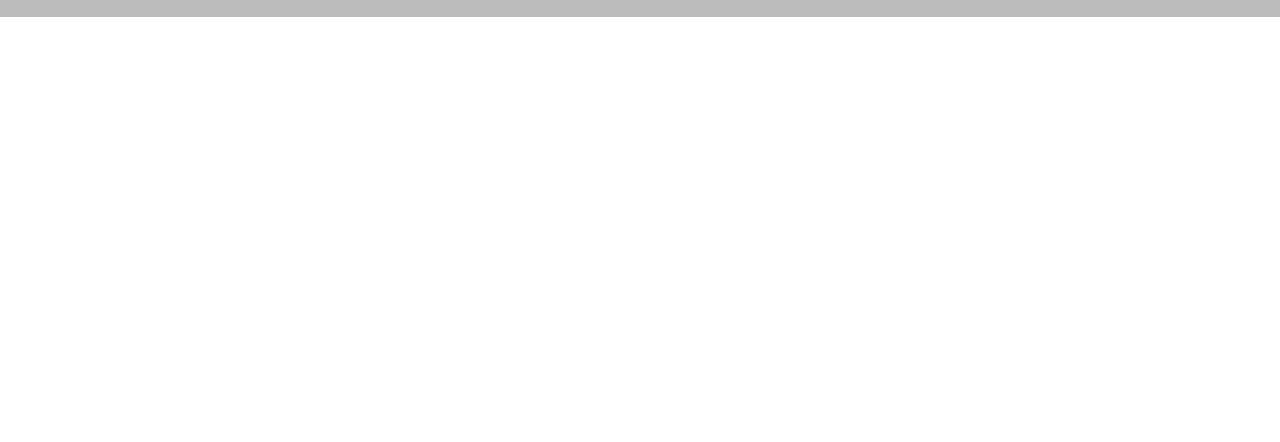
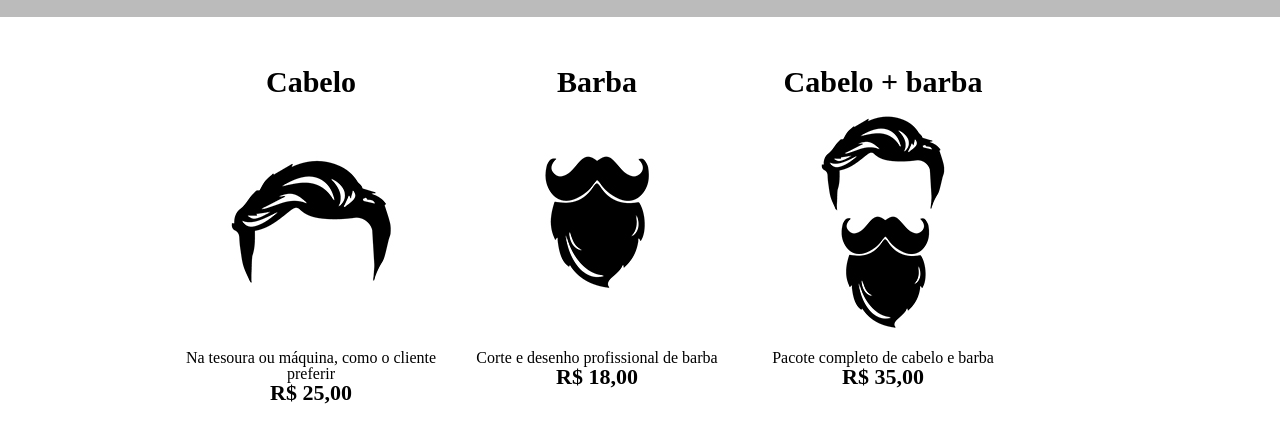
Before and after one commit to alvccpj/barbearia-alura, a plain HTML site: page produtos.html in a window 1280 px wide. Shown: the part 276-718 px from the top of the page. Drawn offline with Linux system fonts and the light colour scheme.

Commit message:
products page 1

```diff
--- a/produtos.css
+++ b/produtos.css
@@ -27,3 +27,30 @@ nav a {
     font-size: 22px;
     text-decoration: none;
 }
+
+.produtos {
+    width: 940px;
+    margin: 0 auto;
+    padding: 50px 0;
+}
+
+.produtos li {
+    display: inline-block;
+    text-align: center;
+    width: 30%;
+    vertical-align: top;
+}
+
+.produtos h2 {
+    font-size: 30px;
+    font-weight: bold;
+}
+
+.produto-descricao {
+    font-size: 18px;
+}
+
+.produto-preco {
+    font-size: 22px;
+    font-weight: bold;
+}
--- a/produtos.html
+++ b/produtos.html
@@ -24,5 +24,28 @@
 
 
     </header>
+
+    <main>
+        <ul class="produtos">
+            <li>
+                <h2>Cabelo</h2>
+                <img src="cabelo.jpg">
+                <p class="produto-descricão">Na tesoura ou máquina, como o cliente preferir</p>
+                <p class="produto-preco">R$ 25,00</p>
+            </li>
+            <li>
+                <h2>Barba</h2>
+                <img src="barba.jpg">
+                <p class="produto-descricão">Corte e desenho profissional de barba</p>
+                <p class="produto-preco">R$ 18,00</p>
+            </li>
+            <li>
+                <h2>Cabelo + barba</h2>
+                <img src="cabelo+barba.jpg">
+                <p class="produto-descricão">Pacote completo de cabelo e barba</p>
+                <p class="produto-preco">R$ 35,00</p>
+            </li>
+        </ul>
+    </main>
 </body>
 </html>
```
Also changed, not shown: barba.jpg (added), bg.jpg (added), cabelo+barba.jpg (added), cabelo.jpg (added), logo-branco.png (added).
